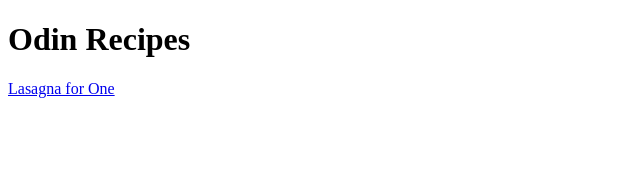
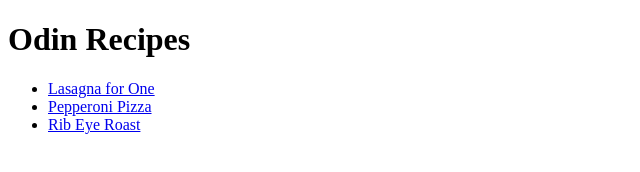
Before and after one commit to dude-bit/odin-recipes, a plain HTML site: page index.html in a window 1280 px wide. Shown: the whole page, without its empty margins (0-640 px from the left). Drawn offline with Linux system fonts and the light colour scheme.

Commit message:
Add links to pizza and rib eye roast recipes

```diff
--- a/index.html
+++ b/index.html
@@ -6,6 +6,10 @@
 </head>
 <body>
     <h1>Odin Recipes</h1>
-    <a href="recipes/lasagna.html">Lasagna for One</a>
+    <ul>
+        <li><a href="recipes/lasagna.html">Lasagna for One</a></li>
+        <li><a href="recipes/pizza.html">Pepperoni Pizza</a></li>
+        <li><a href="recipes/ribeyeroast.html">Rib Eye Roast</a></li>
+    </ul>
 </body>
 </html>
```
